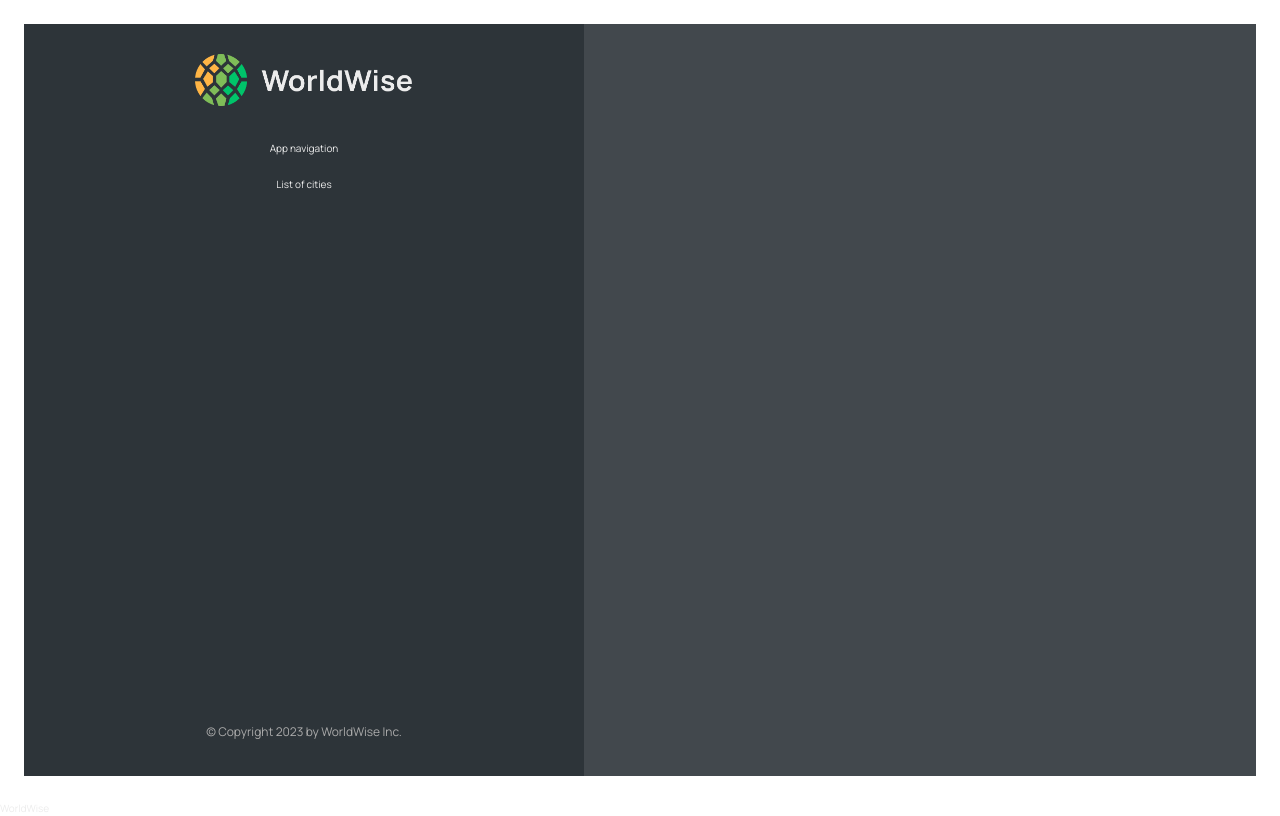
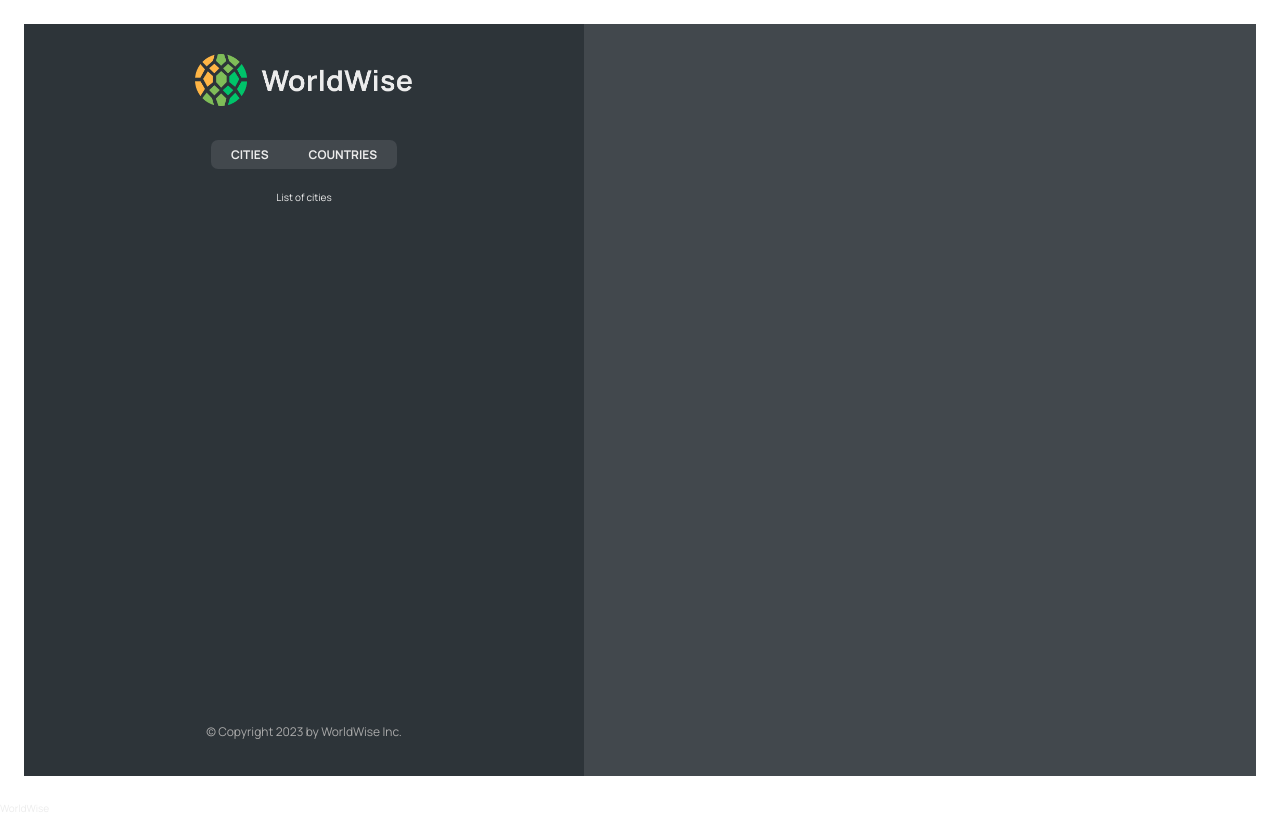
Before and after one commit to Andrew-Mysaka/worldwise, a React (Vite) app: page /app in a window 1280 px wide. Built offline with nearby package versions, Linux system fonts and the light colour scheme.

Commit message:
Nested Routes and Index Route

```diff
--- a/src/App.jsx
+++ b/src/App.jsx
@@ -2,9 +2,9 @@
 import Product from "./pages/Product";
 import Pricing from "./pages/Pricing";
 import Homepage from "./pages/Homepage";
+import Login from "./pages/Login";
+import AppLayout from "./pages/AppLayout";
 import PageNotFound from "./pages/PageNotFound";
-import AppLayout from "./pages/AppLayout";
-import Login from "./pages/Login";
 
 function App() {
     return (
@@ -14,7 +14,12 @@
                 <Route path={'product'} element={<Product/>}/>
                 <Route path={'pricing'} element={<Pricing/>}/>
                 <Route path={'login'} element={<Login/>}/>
-                <Route path={'app'} element={<AppLayout/>}/>
+                <Route path={'app'} element={<AppLayout/>}>
+                    <Route index element={<p>List of cities</p>}/>
+                    <Route path={'cities'} element={<p>List of cities</p>}/>
+                    <Route path={'countries'} element={<p>List of countries</p>}/>
+                    <Route path={'form'} element={<p>Form</p>}/>
+                </Route>
                 <Route path={'*'} element={<PageNotFound/>}/>
             </Routes>
             WorldWise
--- a/src/components/AppNav.jsx
+++ b/src/components/AppNav.jsx
@@ -1,10 +1,18 @@
 import React from 'react';
 import styles from './AppNav.module.css';
+import {NavLink} from "react-router-dom";
 
 function AppNav() {
     return (
         <nav className={styles.nav}>
-            App navigation
+            <ul>
+                <li>
+                    <NavLink to={'cities'}>Cities</NavLink>
+                </li>
+                <li>
+                    <NavLink to={'countries'}>Countries</NavLink>
+                </li>
+            </ul>
         </nav>
     );
 }
--- a/src/components/SideBar.jsx
+++ b/src/components/SideBar.jsx
@@ -3,14 +3,14 @@
 import Logo from "./Logo";
 import AppNav from "./AppNav";
 import Footer from "./Footer";
+import {Outlet} from 'react-router-dom';
 
 function SideBar() {
     return (
         <div className={styles.sidebar}>
             <Logo/>
             <AppNav/>
-
-            <p>List of cities</p>
+            <Outlet/>
             <Footer/>
         </div>
     );
```
